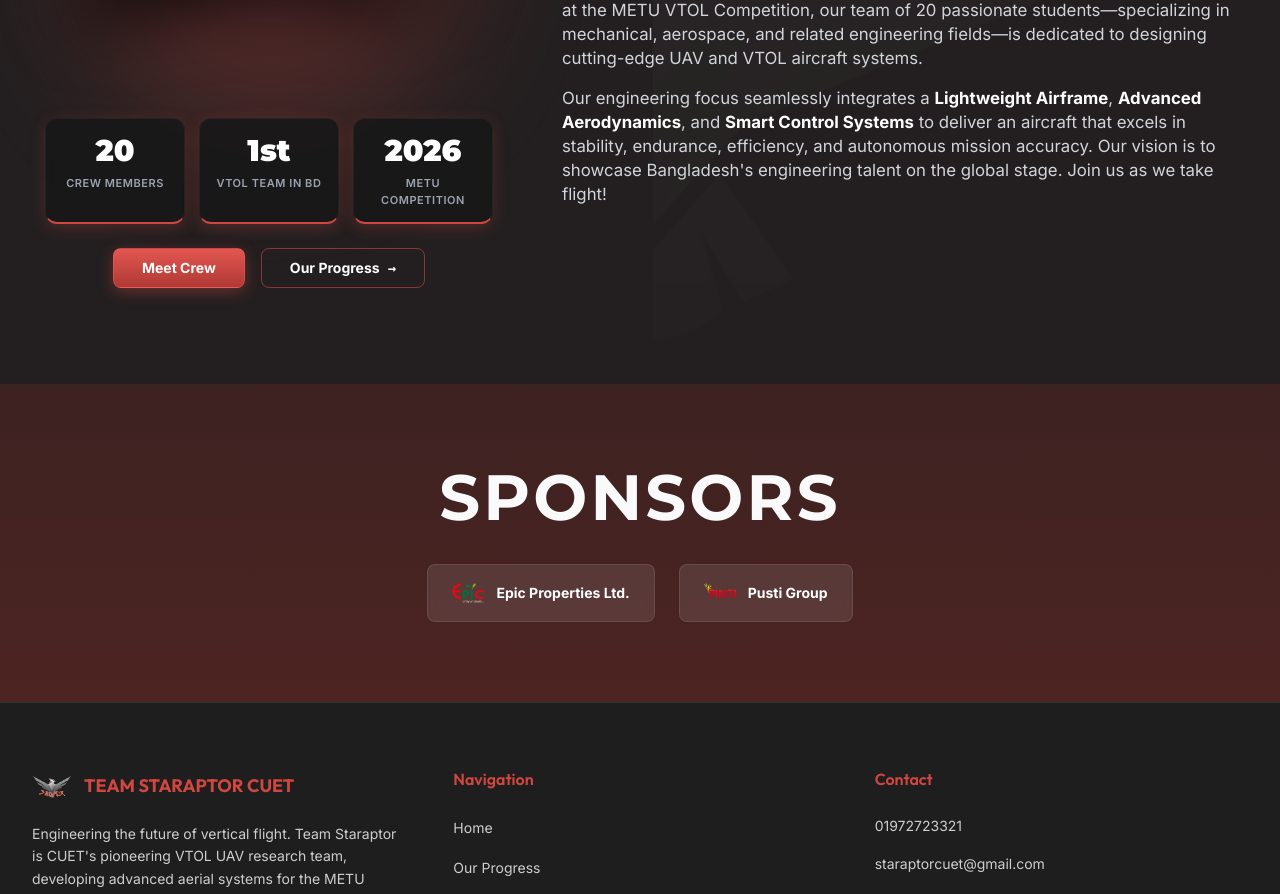
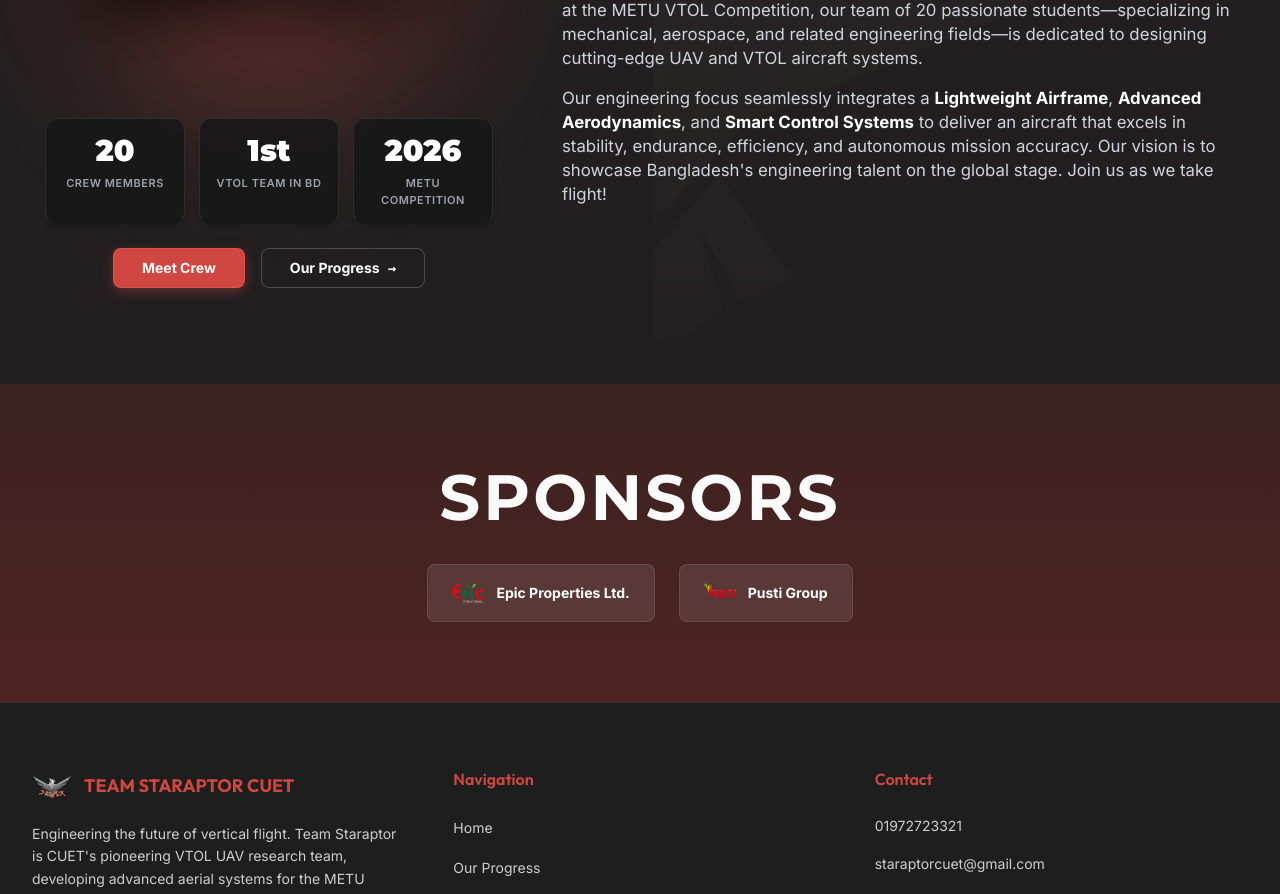
Before and after one commit to staraptor-cuet/staraptor-cuet-portfolio, a Next.js app: page / in a window 1280 px wide. Shown: the part 1270-2164 px from the top of the page. Built offline with nearby package versions, Linux system fonts and the light colour scheme; no server answers; the database is empty.

Commit message:
fix(home): stat cards neutral by default, show red line and aerospace glow only on hover

```diff
--- a/app/page.tsx
+++ b/app/page.tsx
@@ -121,8 +121,8 @@ export default function Home() {
 
               {/* 3 Stat Cards Below the Plane */}
               <div className="grid grid-cols-3 gap-2.5 sm:gap-3.5 w-full max-w-md mt-4 mb-6 z-10">
-                <Card className="bg-[#181818]/90 border border-white/5 border-b-2 border-b-[#D04741] rounded-xl p-3 sm:p-3.5 text-center shadow-[0_4px_16px_rgba(208,71,65,0.25)] hover:shadow-[0_8px_24px_rgba(208,71,65,0.42)] hover:-translate-y-1 transition-all group/stat">
-                  <span className="text-2xl sm:text-3xl font-extrabold text-white font-montserrat leading-none block mb-1.5 group-hover/stat:text-[#ff7973] transition-colors">
+                <Card className="bg-[#181818]/90 border border-white/10 border-b-2 border-b-transparent rounded-xl p-3 sm:p-3.5 text-center shadow-md hover:border-b-[#D04741] hover:shadow-[0_8px_24px_rgba(208,71,65,0.45)] hover:-translate-y-1 transition-all duration-300 group/stat cursor-pointer">
+                  <span className="text-2xl sm:text-3xl font-extrabold text-white font-montserrat leading-none block mb-1.5 group-hover/stat:text-[#EF5F5A] transition-colors">
                     {crewCount}
                   </span>
                   <span className="text-[9px] sm:text-[10px] md:text-[11px] font-semibold text-gray-400 uppercase tracking-wider block">
@@ -130,8 +130,8 @@ export default function Home() {
                   </span>
                 </Card>
 
-                <Card className="bg-[#181818]/90 border border-white/5 border-b-2 border-b-[#D04741] rounded-xl p-3 sm:p-3.5 text-center shadow-[0_4px_16px_rgba(208,71,65,0.25)] hover:shadow-[0_8px_24px_rgba(208,71,65,0.42)] hover:-translate-y-1 transition-all group/stat">
-                  <span className="text-2xl sm:text-3xl font-extrabold text-white font-montserrat leading-none block mb-1.5 group-hover/stat:text-[#ff7973] transition-colors">
+                <Card className="bg-[#181818]/90 border border-white/10 border-b-2 border-b-transparent rounded-xl p-3 sm:p-3.5 text-center shadow-md hover:border-b-[#D04741] hover:shadow-[0_8px_24px_rgba(208,71,65,0.45)] hover:-translate-y-1 transition-all duration-300 group/stat cursor-pointer">
+                  <span className="text-2xl sm:text-3xl font-extrabold text-white font-montserrat leading-none block mb-1.5 group-hover/stat:text-[#EF5F5A] transition-colors">
                     1st
                   </span>
                   <span className="text-[9px] sm:text-[10px] md:text-[11px] font-semibold text-gray-400 uppercase tracking-wider block">
@@ -139,8 +139,8 @@ export default function Home() {
                   </span>
                 </Card>
 
-                <Card className="bg-[#181818]/90 border border-white/5 border-b-2 border-b-[#D04741] rounded-xl p-3 sm:p-3.5 text-center shadow-[0_4px_16px_rgba(208,71,65,0.25)] hover:shadow-[0_8px_24px_rgba(208,71,65,0.42)] hover:-translate-y-1 transition-all group/stat">
-                  <span className="text-2xl sm:text-3xl font-extrabold text-white font-montserrat leading-none block mb-1.5 group-hover/stat:text-[#ff7973] transition-colors">
+                <Card className="bg-[#181818]/90 border border-white/10 border-b-2 border-b-transparent rounded-xl p-3 sm:p-3.5 text-center shadow-md hover:border-b-[#D04741] hover:shadow-[0_8px_24px_rgba(208,71,65,0.45)] hover:-translate-y-1 transition-all duration-300 group/stat cursor-pointer">
+                  <span className="text-2xl sm:text-3xl font-extrabold text-white font-montserrat leading-none block mb-1.5 group-hover/stat:text-[#EF5F5A] transition-colors">
                     2026
                   </span>
                   <span className="text-[9px] sm:text-[10px] md:text-[11px] font-semibold text-gray-400 uppercase tracking-wider block">
@@ -151,13 +151,13 @@ export default function Home() {
 
               {/* Action Buttons: Meet Crew + Our Progress */}
               <div className="flex flex-wrap items-center justify-center gap-4 z-10">
-                <Button asChild size="default" className="rounded-lg font-bold px-7 py-2.5 shadow-[0_4px_15px_rgba(208,71,65,0.4)]">
+                <Button asChild size="default" className="rounded-lg font-bold px-7 py-2.5 bg-[#D04741] text-white hover:bg-[#b83833] hover:shadow-[0_4px_16px_rgba(208,71,65,0.45)] transition-all">
                   <Link href="/crew">
                     Meet Crew
                   </Link>
                 </Button>
 
-                <Button asChild variant="outline" size="default" className="rounded-lg font-bold px-7 py-2.5 border-[#D04741]/60 text-white hover:bg-[#D04741]/20 hover:border-[#D04741] transition-all">
+                <Button asChild variant="outline" size="default" className="rounded-lg font-bold px-7 py-2.5 border-white/20 text-white hover:bg-[#D04741]/20 hover:border-[#D04741] transition-all">
                   <Link href="/progress" className="gap-2 inline-flex items-center">
                     <span>Our Progress</span>
                     <span className="font-mono">→</span>
```
